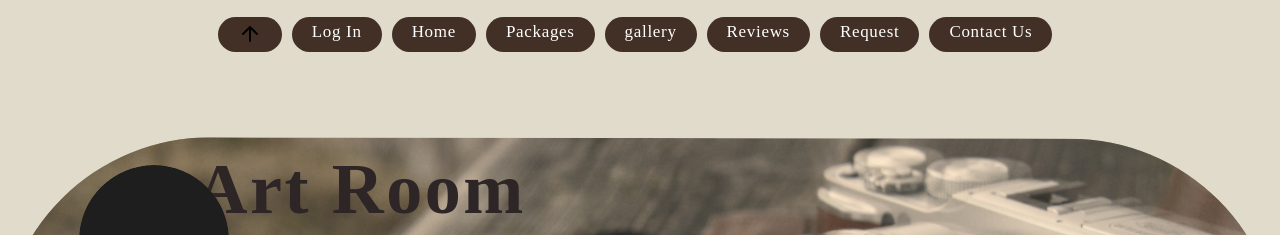
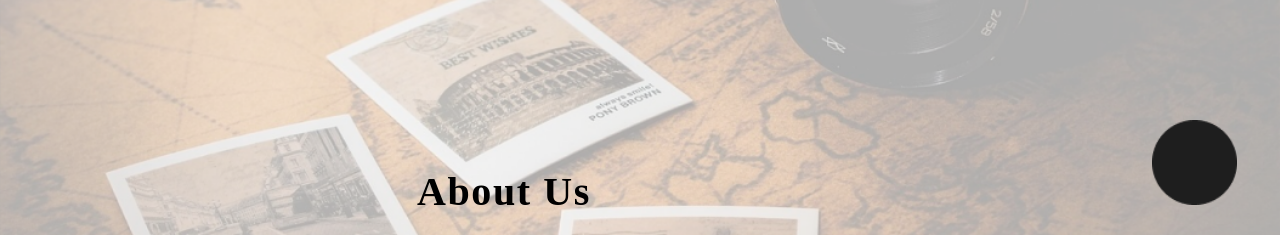
Before and after one commit to Chamika36/ArtRoom, a PHP site: page /ArtRoom/ in a window 1280 px wide. Shown: the top 235 px of the page. Run offline with PHP 8.4, Linux system fonts and the light colour scheme.

Commit message:
completed the cus home page 02 without the navbar

```diff
--- a/app/controllers/home.php
+++ b/app/controllers/home.php
@@ -11,7 +11,7 @@ class Home extends Controller {
         $data = [
             'title' => 'Home'
         ];
-        $this->view('pages/customer/home', $data);
+        $this->view('pages/customer/home2', $data);
     }
 
     public function dash() {
--- a/app/views/pages/customer/home.php
+++ b/app/views/pages/customer/home.php
@@ -1,8 +1,6 @@
 <!DOCTYPE html>
 <html lang="en">
 <head>
-
-<!-- new branch added -->
 
 <meta charset="UTF-8">
     <meta name="viewport" content="width=device-width, initial-scale=1.0">
@@ -20,7 +18,7 @@
         background-image: url('../images/customer-home-bg.png');
         background-size: cover;
         background-position: center; /* Center the background image */
-        width: 100%;
+        width: 50%;
         height: 420px;
         }
 
@@ -176,7 +174,7 @@
     </div>
 
     <div>
-    <img class="logo" src="<?php echo URLROOT ?>/images/logo.svg">
+    <img class="logo" src="<?php echo URLROOT ?>/images/logo.png">
     </div>
 
     <div>
--- /dev/null
+++ b/app/views/pages/customer/home2.php
@@ -0,0 +1,96 @@
+<!DOCTYPE html>
+<html lang="en">
+<head>
+
+<meta charset="UTF-8">
+    <meta name="viewport" content="width=device-width, initial-scale=1.0">
+    <title>Home-02</title>
+    <link rel="stylesheet" href="../../../../public/css/customer-navbar.css">
+    <link rel="stylesheet" href="../../../../public/css/grid.css">
+    <link rel="stylesheet" href="../../../../public/css/logo.css">
+    <link
+      rel="stylesheet"
+      href="https://cdnjs.cloudflare.com/ajax/libs/font-awesome/6.2.0/css/all.min.css"
+    />
+
+    <style>
+
+
+      .background {
+            background-image: url('../../../../public/images/customer-home2-bg.png');
+            background-size: cover;
+            background-position: center;
+            width: 100%;
+            height: 100%;
+            // opacity: 0.4;
+
+       }
+
+       #image_of_the_sun {
+        background-image: url('../../../../public/images/customer-home02-sun-photo.png');
+        width: 231px;
+        height: 310px;
+        flex-shrink: 0;
+        border-radius: 32px;
+        background: url('../../../../public/images/customer-home02-sun-photo.png'), lightgray 50% / cover no-repeat;
+        position: absolute;
+        top: 36%;
+        left: 12%;
+      }
+
+      #about_us{
+        width: 240px;
+        height: 45px;
+        flex-shrink: 0;
+        color: #000;
+        text-align: center;
+        font-family: Istok Web;
+        font-size: 40px;
+        font-style: normal;
+        font-weight: 700;
+        line-height: normal;
+        letter-spacing: 1.6px;
+        mix-blend-mode: darken;
+        position: absolute;
+        top: 16%;
+        left: 30%;
+      }
+
+      #description{
+        display: flex;
+        width: 920px;
+        height: 250px;
+        flex-direction: column;
+        justify-content: center;
+        flex-shrink: 0;
+        color: #000;
+        text-align: center;
+        font-family: Acme;
+        font-size: 28px;
+        font-style: normal;
+        font-weight: 400;
+        line-height: 161.4%; /* 32.28px */
+        letter-spacing: 0.8px;
+        position: absolute;
+        top: 40%;
+        left: 30%;
+      }
+
+
+    </style>
+
+</head>
+  <body class="background">
+      <!-- Your page content goes here -->
+
+      <div id="image_of_the_sun"></div>
+      <img src="../../../../public/images/logo.png" alt="Your Image" class="logo">
+
+      <div id="about_us"><p><b>About Us</b></p></div>
+      <div id="description"><p><b>Art Room studio is a professional wedding photography studio in Balangoda, Sri Lanka.
+We offer wedding photography, wedding videography, commercial photo shoots, personel portfolio shoots and etc.</br></br>
+
+ If you like our work and feel you would like to meet and discuss your wedding, or if you have any questions you would like to ask, please contact me via the contact page and I will contact you shortly.</b></p></div>
+
+  </body>
+</html>
--- /dev/null
+++ b/public/css/logo.css
@@ -0,0 +1,10 @@
+.logo{
+
+    width: 85px;
+    height: 85px;
+    flex-shrink: 0;
+    fill: #1E1E1E;
+    position: absolute;
+    top: 15%;
+    left:90%;
+}
```
Also changed, not shown: app/views/pages/customer/home_02.php (deleted, +0 -13 lines), public/images/customer-home02-sun-photo.png (added), public/images/customer-home2-bg.png (added), public/images/logo.png (added).
